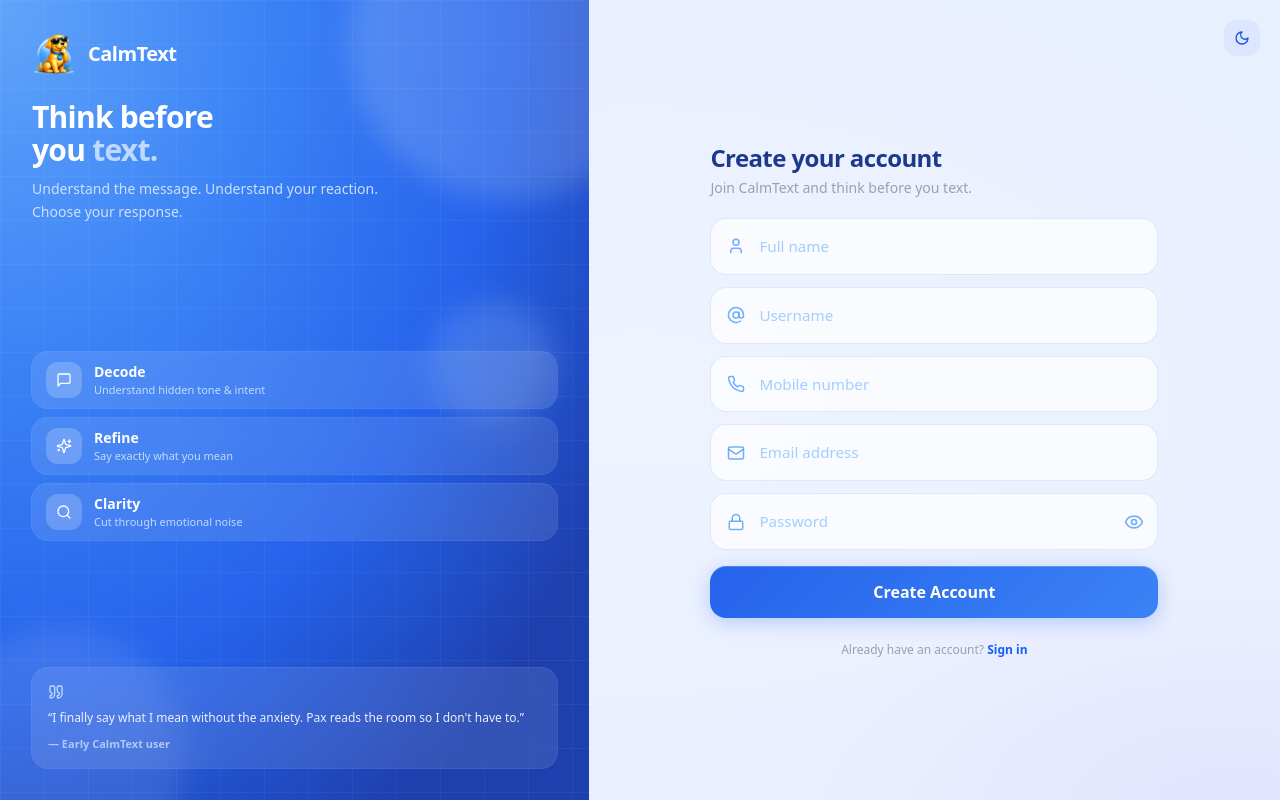
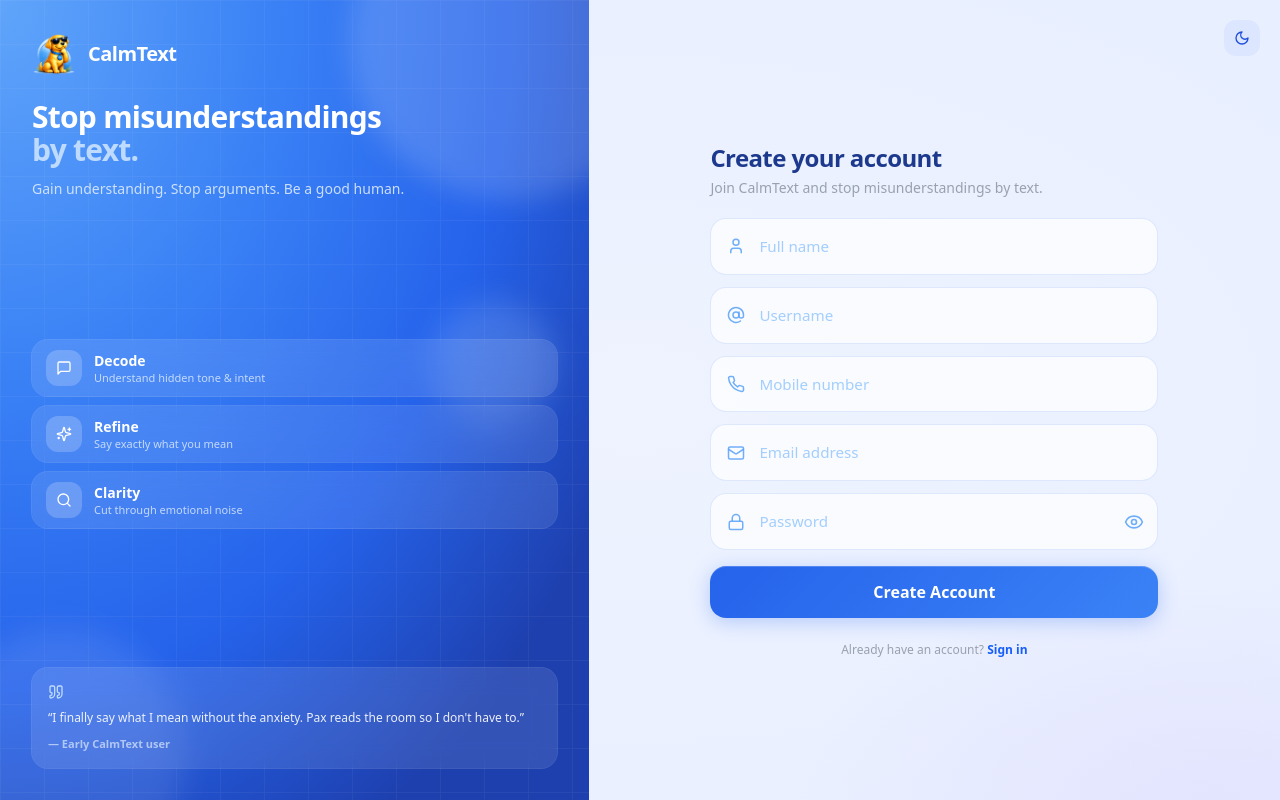
Before and after one commit to divyansh19jain/CalmText, a React (Vite) app in the folder apps/web/: page /signup in a window 1280 px wide. Built offline with nearby package versions, Linux system fonts and the light colour scheme; no server answers.

Commit message:
new changes

```diff
--- a/apps/web/index.html
+++ b/apps/web/index.html
@@ -8,7 +8,7 @@
     <link rel="preconnect" href="https://fonts.googleapis.com" />
     <link rel="preconnect" href="https://fonts.gstatic.com" crossorigin />
     <link rel="stylesheet" href="https://fonts.googleapis.com/css2?family=Open+Sans:wght@600;700&display=swap" />
-    <meta name="description" content="Think before you text. Understand the message. Understand your reaction. Choose your response. Pax helps you slow down and decide what to say — or whether to say anything at all." />
+    <meta name="description" content="Stop misunderstandings by text. Gain understanding. Stop arguments. Be a good human. You text, not AI, while Pax guides you to keep it cool, calm, and collected." />
     <title>CalmText Pax</title>
     <script>
       // Apply theme before first paint to avoid a flash of the wrong theme
--- a/apps/web/src/App.jsx
+++ b/apps/web/src/App.jsx
@@ -1132,16 +1132,21 @@ const App = () => {
                     />
                     <div className="text-center">
                       <h1 className="text-2xl font-extrabold text-gray-800 tracking-tight leading-tight">
-                        Think before you <span className="hero-accent">text.</span>
+                        Stop misunderstandings <span className="hero-accent">by text.</span>
                       </h1>
                       <p className="text-sm font-semibold text-gray-700 mt-1.5">
-                        Understand the message. Understand your reaction.
-                        Choose your response.
+                        Gain understanding. Stop arguments. Be a good human.
                       </p>
                       <p className="text-sm text-gray-500 mt-2 leading-snug">
-                        Pax helps you slow down, understand and regulate your
-                        reaction, then choose what to say &mdash; or whether to
-                        say anything at all.
+                        <span className="font-semibold text-gray-700">
+                          You text, not AI
+                        </span>
+                        , while Pax guides you to keep it{" "}
+                        <span className="hero-accent font-semibold">
+                          cool, calm, and collected
+                        </span>{" "}
+                        instead of letting lack of tone in texts cause emotions
+                        to spiral.
                       </p>
                     </div>
                   </div>
--- a/apps/web/src/pages/AuthLayout.jsx
+++ b/apps/web/src/pages/AuthLayout.jsx
@@ -47,11 +47,11 @@ const AuthLayout = ({ children }) => {
           </div>
 
           <h3 className="text-white text-3xl xl:text-4xl xxl:text-5xl font-extrabold leading-[1.1] tracking-tight">
-            Think before<br />
-            you <span className="text-blue-200">text.</span>
+            Stop misunderstandings<br />
+            <span className="text-blue-200">by text.</span>
           </h3>
           <p className="text-blue-100/90 text-sm xl:text-base mt-3 xl:mt-5 leading-relaxed max-w-sm">
-            Understand the message. Understand your reaction. Choose your response.
+            Gain understanding. Stop arguments. Be a good human.
           </p>
         </div>
 
--- a/apps/web/src/pages/SignupPage.jsx
+++ b/apps/web/src/pages/SignupPage.jsx
@@ -43,7 +43,7 @@ const SignupPage = () => {
 
       <div className="flex flex-col gap-1">
         <h2 className="text-2xl font-extrabold text-blue-900 tracking-tight">Create your account</h2>
-        <p className="text-sm text-gray-400">Join CalmText and think before you text.</p>
+        <p className="text-sm text-gray-400">Join CalmText and stop misunderstandings by text.</p>
       </div>
 
       <form onSubmit={handleSubmit} className="flex flex-col gap-3">
```
